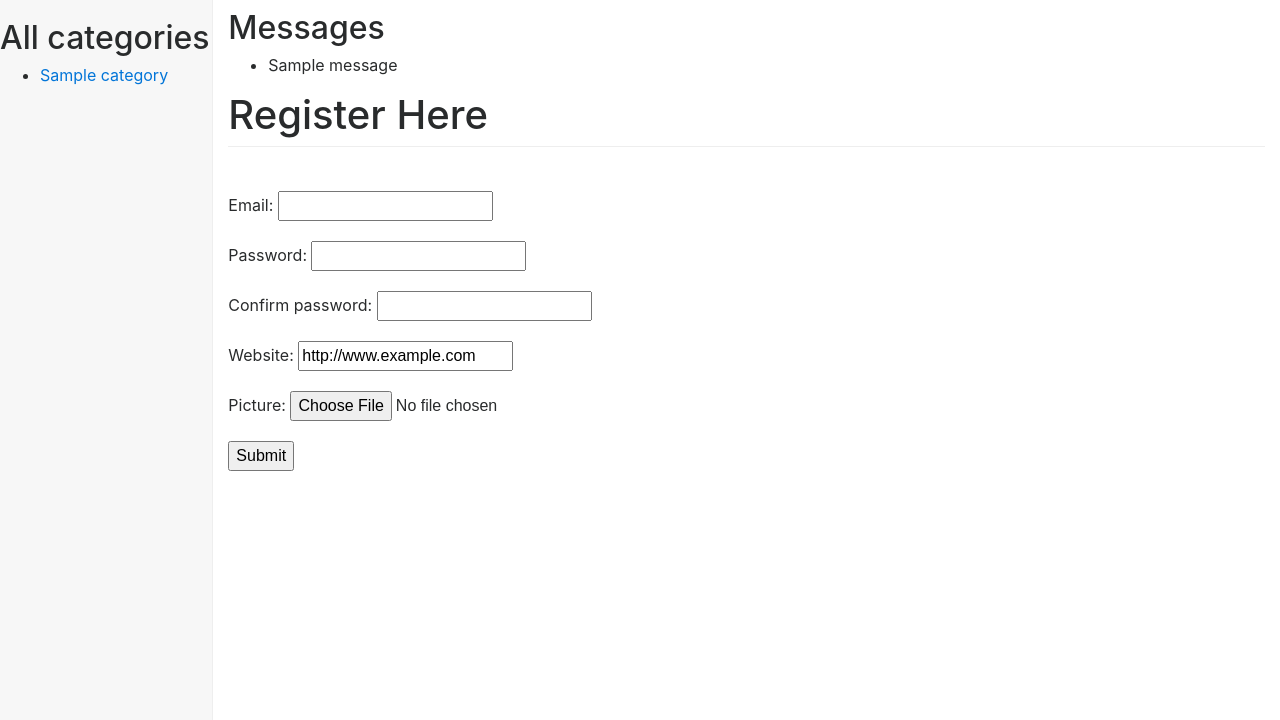
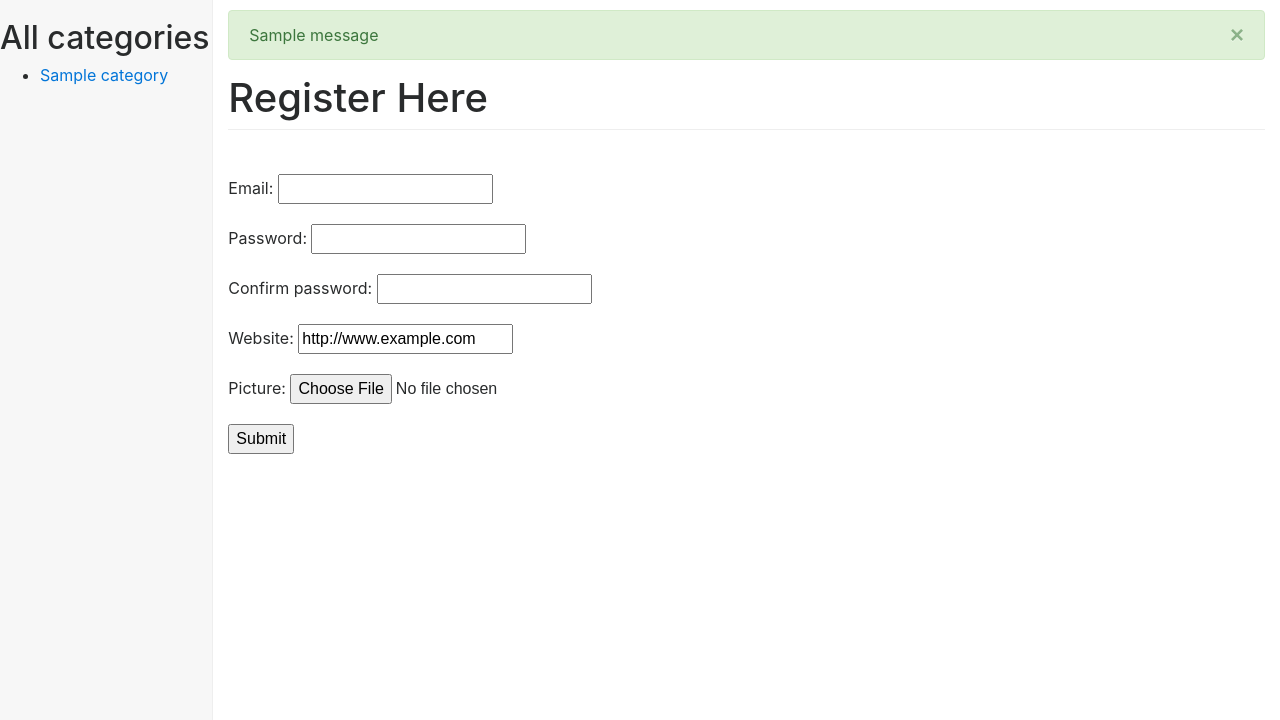
Before and after one commit to eduardocandidoxavier/tango_project, a Django app: page /rango/register/ in a window 1280 px wide. Shown: the part 80-800 px from the top of the page. Run offline with Django 3.2, Linux system fonts and the light colour scheme; tables that the repository leaves empty hold one stand-in row (values such as "Sample post"); one stand-in notice (Sample message) is shown; some libraries are stand-ins or nearby versions.

Commit message:
Changed the way messages are presented using bootstrap

```diff
--- a/tango_with_django_project/templates/rango/base.html
+++ b/tango_with_django_project/templates/rango/base.html
@@ -76,12 +76,14 @@
         <div class="col-sm-9 offset-sm-3 col-md-10 offset-md-2 main">
           <div>
             {% if messages %}
-              <h2>Messages</h2>
-              <ul class="messages">
               {% for message in messages %}
-                  <li {% if message.tags %} class="{{ message.tags }}"{% endif %}>{{ message }}</li>
+                <div class="alert {{ message.tags }} alert-dismissible" role="alert">
+                <button type="button" class="close" data-dismiss="alert" aria-label="Close">
+                <span aria-hidden="true">&times;</span>
+                </button>
+                {{ message }}
+                </div>
               {% endfor %}
-              </ul>
             {% endif %}
           </div>
           <div>
```
Also changed, not shown: tango_with_django_project/tango_with_django_project/settings.py (+8 -0 lines).
